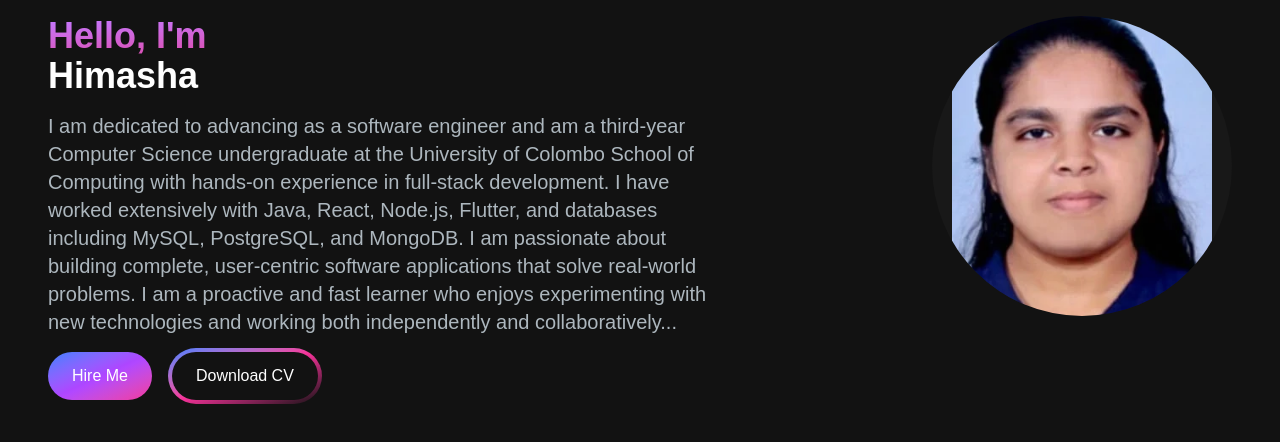
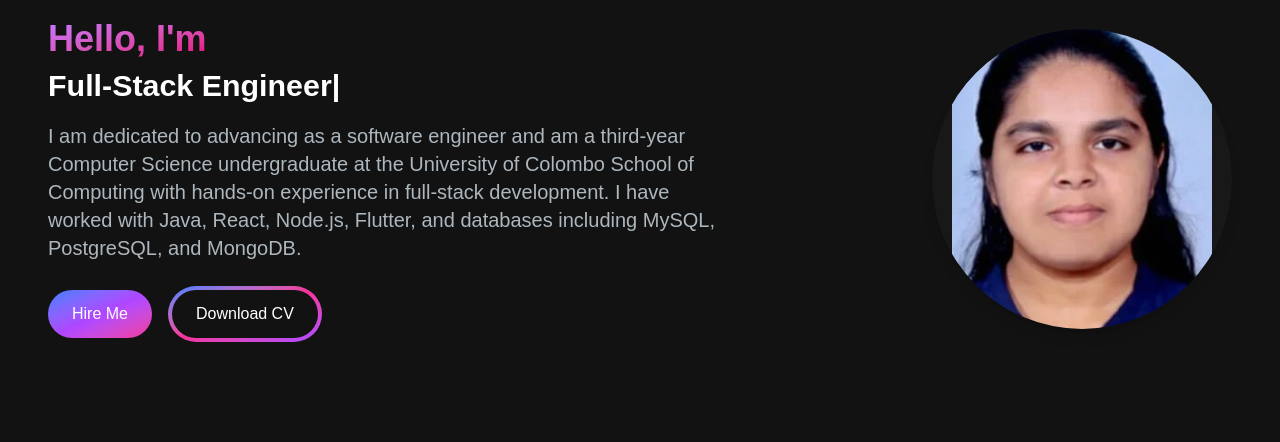
Before and after one commit to HimashaChinthani/my-Portfolio, a Next.js app: page / in a window 1280 px wide. Shown: the top 442 px of the page. Built offline with nearby package versions, Linux system fonts and the light colour scheme.

Commit message:
add animation to hero section

```diff
--- a/app/components/HeroSection.jsx
+++ b/app/components/HeroSection.jsx
@@ -1,35 +1,60 @@
+"use client";
 import React from 'react'
 import Image from 'next/image'
+import { TypeAnimation } from 'react-type-animation';
 
 const HeroSection = () => {
   return (
     <section>
       <div className='grid grid-cols-1 sm:grid-cols-12'>
+
+        {/* Left Text Section */}
         <div className='col-span-7 place-self-center text-center sm:text-left'>
-          <h1 className="text-white mb-4 sm:text-4xl font-extrabold">
-           <div className='text-transparent bg-clip-text bg-gradient-to-br from-purple-400 to-pink-600 '> Hello, I'm {" "}</div>
-            Himasha
+
+          <h1 className="text-white mb-4 sm:text-4xl font-extrabold leading-tight">
+            <span className='text-transparent bg-clip-text bg-gradient-to-br from-purple-400 to-pink-600'>
+              Hello, I'm
+            </span>
+            <br />
+
+            <TypeAnimation
+              sequence={[
+                'Himasha', 1000,
+                'Software Developer', 1000,
+                'Full-Stack Engineer', 1000,
+                'Tech Enthusiast', 1000
+              ]}
+              wrapper="span"
+              speed={50}
+              className='text-white'
+              style={{ fontSize: '1.9rem', display: 'inline-block' }}
+              repeat={Infinity}
+            />
           </h1>
-          <p className='text-[#ADB7BE] text-base  text-lg lg:text-xl'>
+
+          <p className='text-[#ADB7BE] text-base sm:text-lg lg:text-xl mb-6'>
             I am dedicated to advancing as a software engineer and am a third-year Computer Science undergraduate
             at the University of Colombo School of Computing with hands-on experience in full-stack development.
-            I have worked extensively with Java, React, Node.js, Flutter, and databases including MySQL, PostgreSQL,
-            and MongoDB. I am passionate about building complete, user-centric software applications that solve
-            real-world problems. I am a proactive and fast learner who enjoys experimenting with new technologies
-            and working both independently and collaboratively...
+            I have worked with Java, React, Node.js, Flutter, and databases including MySQL, PostgreSQL, and MongoDB.
           </p>
-          <div>
-            <button className='px-6 py-3 w-full sm:w-fit rounded-full mr-4 bg-gradient-to-br from-blue-500 via-purple-500 to-pink-500  hover:bg-slate-200 text-white'> Hire Me</button>
-            <button className='px-1 py-1 w-full sm:w-fit  rounded-full bg-gradient-to-br from-blue-500 via-pink-500  bg-transparent hover:bg-slate-800 text-white  mt-3'><span className='block bg-[#121212] hover:bg-slate-800  rounded-full px-6 py-3'>Download CV</span></button>
-          </div>
+
+          <div className='mt-4'>
+            <button className='px-6 py-3 w-full sm:w-fit rounded-full mr-4 bg-gradient-to-br from-blue-500 via-purple-500 to-pink-500 hover:opacity-80 text-white'>
+              Hire Me
+            </button>
+
+            <button className='px-1 py-1 w-full sm:w-fit rounded-full bg-gradient-to-br from-blue-500 via-pink-500 to-purple-500 hover:opacity-80 text-white mt-3 sm:mt-0'>
+              <span className='block bg-[#121212] hover:bg-slate-800 rounded-full px-6 py-3'>
+                Download CV
+              </span>
+            </button>
           </div>
 
-        <div className='col-span-5'>
+        </div>
 
-          <div className='flex justify-center lg:justify-end items-center'>
-
-            <div className='relative rounded-full bg-[#181818] w-[300px] h-[300px] flex items-center justify-center overflow-hidden'>
-
+        {/* Right Image Section */}
+        <div className='col-span-5 flex justify-center sm:justify-end items-center'>
+          <div className='relative rounded-full bg-[#181818] w-[300px] h-[300px] flex items-center justify-center overflow-hidden shadow-lg'>
             <Image
               src="/images/hima2.png"
               alt="Himasha"
@@ -40,10 +65,10 @@ const HeroSection = () => {
             />
           </div>
         </div>
-        </div>
+
       </div>
     </section>
   )
 }
 
-export default HeroSection
+export default HeroSection;
```
Also changed, not shown: package.json (+6 -5 lines), 1 other file (tests, documents, lock files or other folders). Lines whose indentation alone changed are shown as unchanged.
